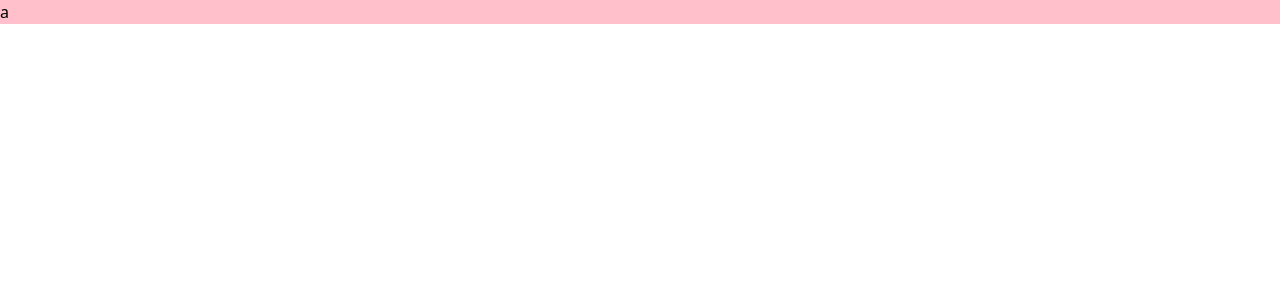
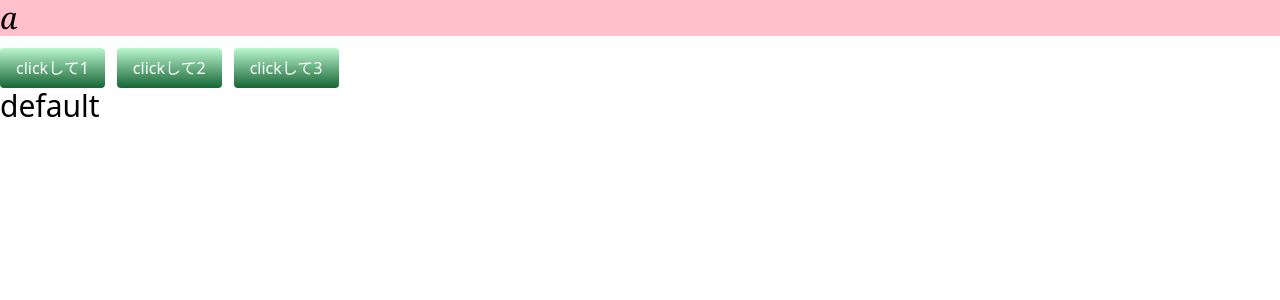
Before and after one commit to syougo374/compilation-vue-app, a Vue app: page / in a window 1280 px wide. Shown: the top 300 px of the page. Built offline with nearby package versions, Linux system fonts and the light colour scheme.

Commit message:
tailwind css enjoy

```diff
--- a/src/components/CommonHeader.vue
+++ b/src/components/CommonHeader.vue
@@ -1,19 +1,39 @@
 <template>
   <header>
-    <h1>{{ headerTitle }}</h1>
+    <h1 class="text-3xl font-serif italic">{{ headerTitle }}</h1>
   </header>
+  <btnCom class="mr-3 mt-3" @click="firstClick" btn-name="clickして1"></btnCom>
+  <btnCom class="mr-3 mt-3" @click="secondClick" btn-name="clickして2"></btnCom>
+  <btnCom class="mr-3 mt-3" @click="theadClick" btn-name="clickして3"></btnCom>
+  <h1 class="text-3xl">{{ msg }}</h1>
 </template>
 
 <script>
+import btnCom from '@/plugins/atoms/buttons/BPrimaryBtn.vue'
 export default{
   data(){
     return {
+      msg: "default",
     }
   },
   props: {
     headerTitle: {
-      type: [String],
+      type: String,
       default: 'default header',
+    }
+  },
+  components: {
+    btnCom,
+  },
+  methods: {
+    firstClick(){
+      this.msg='first';
+    },
+    secondClick(){
+      this.msg='second';
+    },
+    theadClick(){
+      this.msg='thead';
     }
   }
 }
--- a/src/plugins/atoms/buttons/BPrimaryBtn.Vue
+++ b/src/plugins/atoms/buttons/BPrimaryBtn.Vue
@@ -1,3 +1,13 @@
 <template>
-  <button ></button>
+  <button class="bg-gradient-to-b from-green-200 to-green-800 hover:bg-gradient-to-l text-white rounded px-4 py-2">{{ btnName }}</button>
 </template>
+<script>
+  export default {
+    props: {
+      btnName: {
+        type: String,
+        default: 'btn',
+      }
+    }
+  }
+</script>
```
